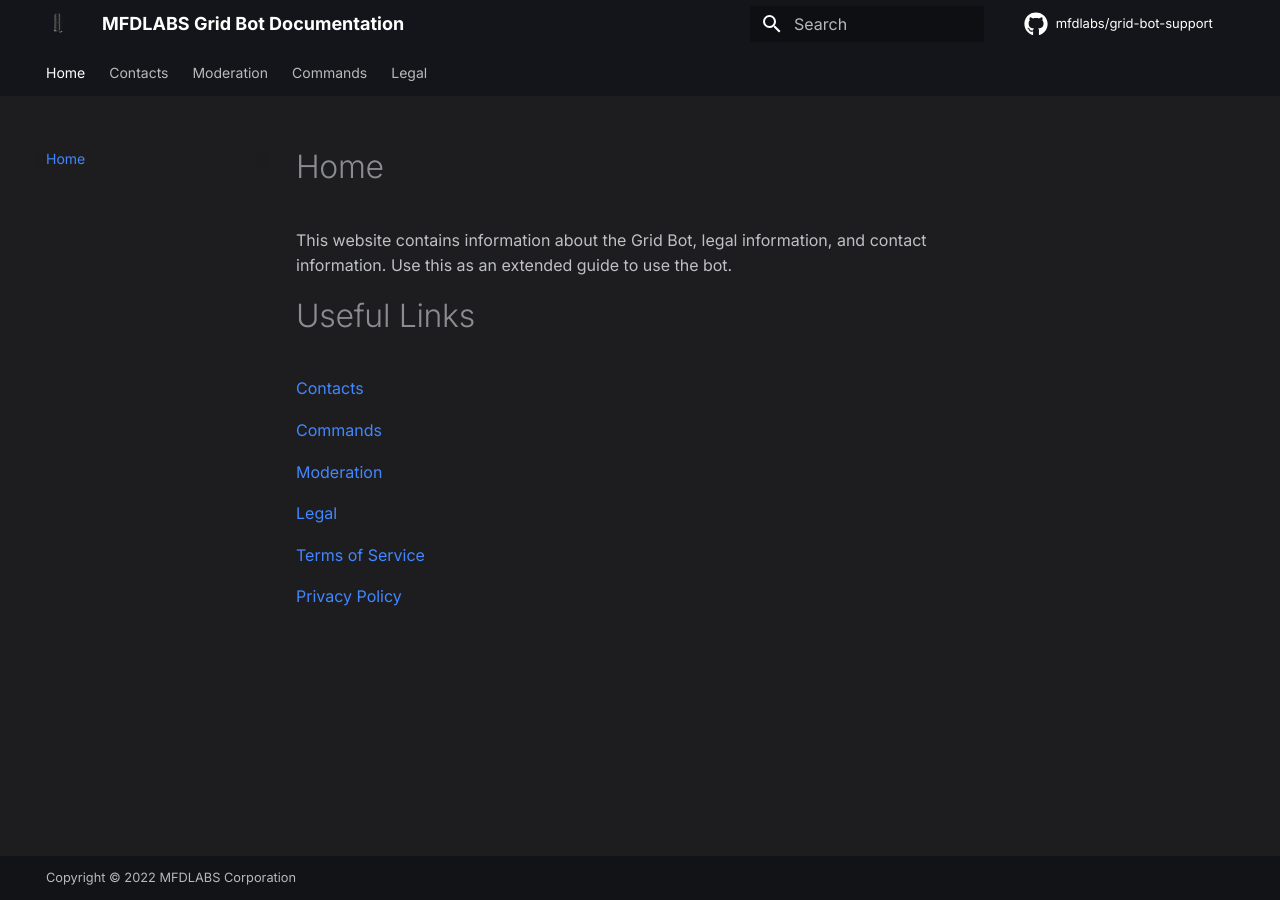
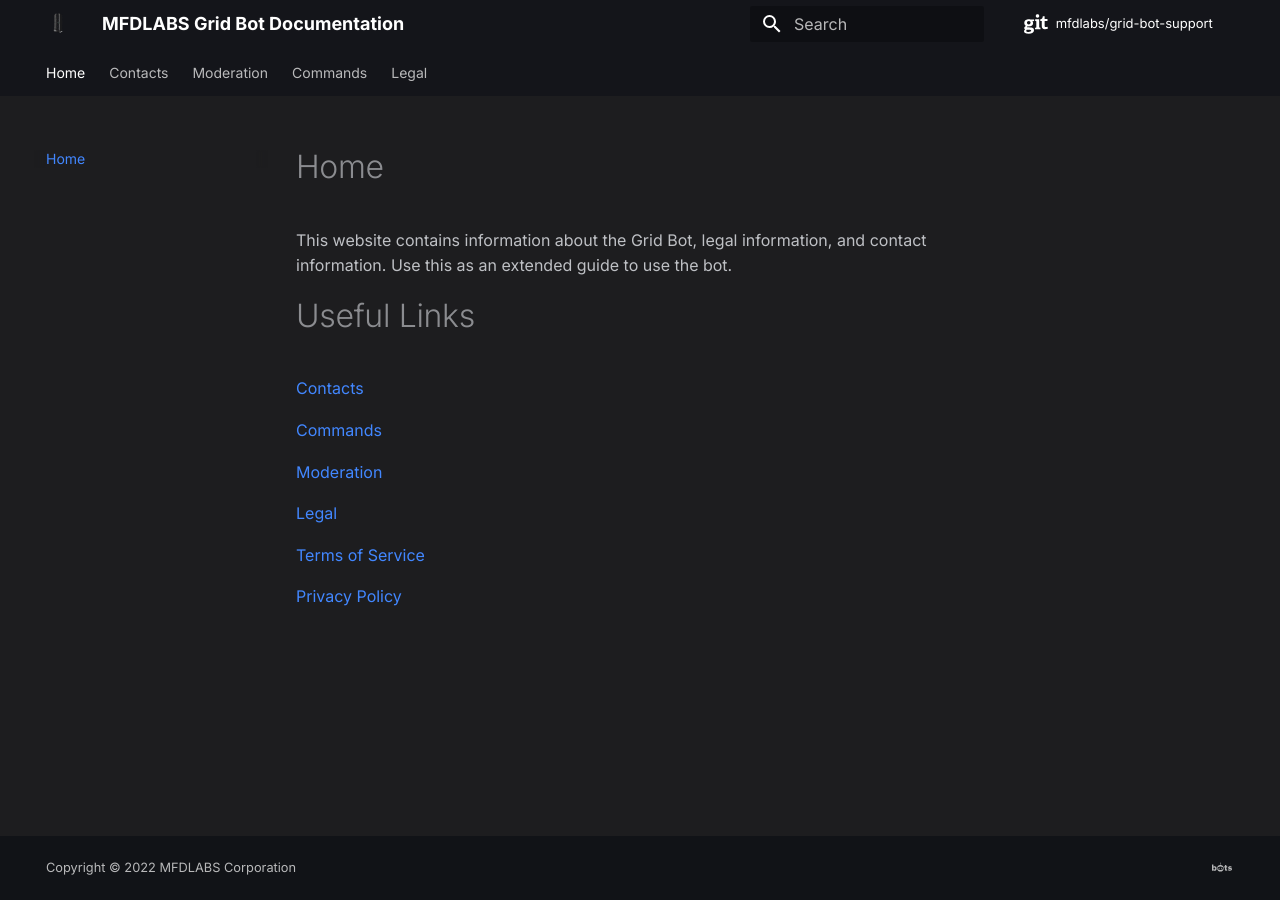
Before and after one commit to mfdlabs/grid-bot-support, an MkDocs documentation site: the page built from docs/index.md, in a window 1280 px wide. Built offline with MkDocs 1.6.1 and Material for MkDocs 9.7.7, drawn with Linux system fonts in a browser that asks for light colours; comment, search, counter and statistics services are not loaded.

Commit message:
Update mkdocs.yml
Bot invite referrer

```diff
--- a/mkdocs.yml
+++ b/mkdocs.yml
@@ -14,7 +14,7 @@
     text: Inter
     code: JetBrains Mono
   icon:
-    repo: fontawesome/brands/github
+    repo: fontawesome/brands/git
   palette:
     scheme: slate
     primary: black
@@ -57,6 +57,10 @@
       emoji_generator: !!python/name:materialx.emoji.to_svg
 
 extra:
+  social:
+    - icon: fontawesome/brands/bots
+      link: https://discord.com/api/oauth2/authorize?client_id=819791451436482600&permissions=2147798080&redirect_uri=https%3A%2F%2Fdiscord.gg%2FP76ERbsG6P&response_type=code&scope=bot%20applications.commands%20messages.read
+      name: Discord Bot Invite Referrer
   analytics:
     provider: google
     property: G-QV4S1YRK2D
```
